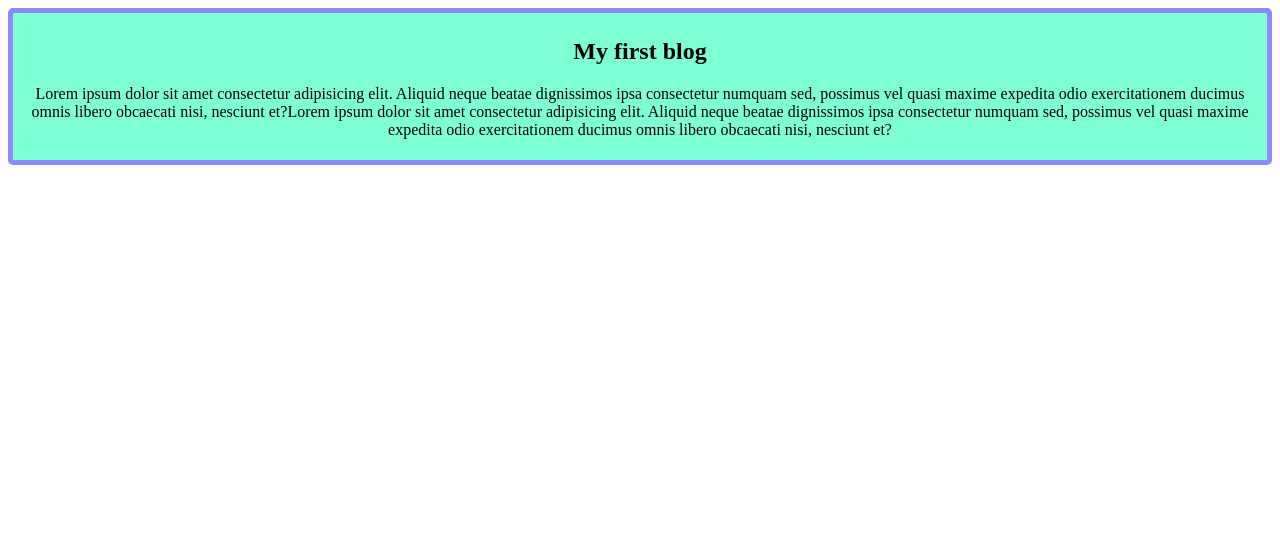
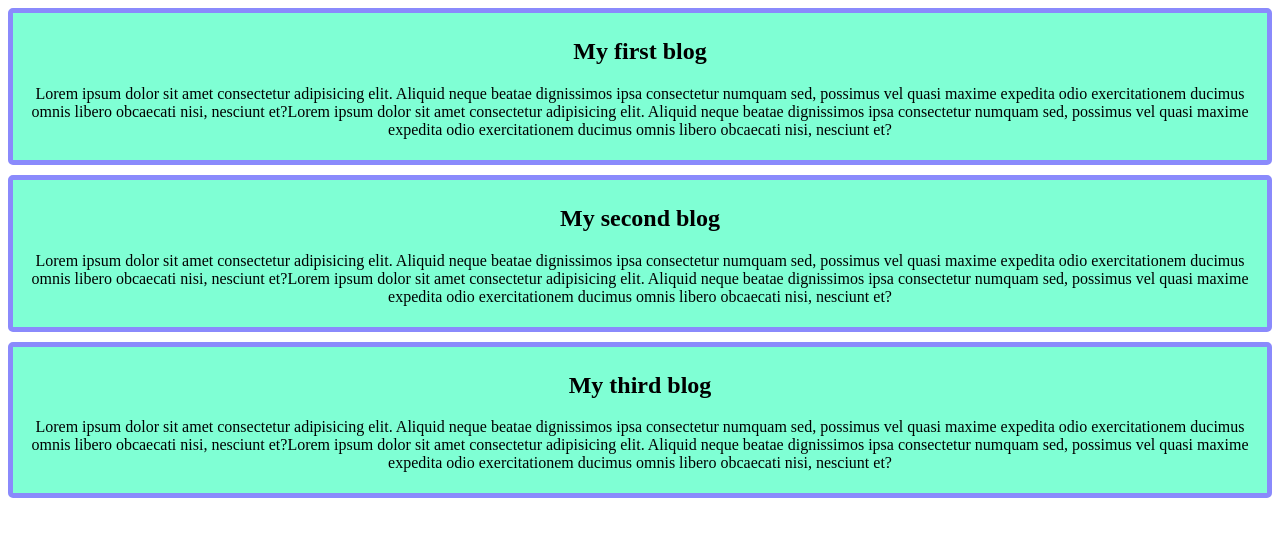
Before and after one commit to ashisplearn/my-simple-web, a plain HTML site: page index.html in a window 1280 px wide. Drawn offline with Linux system fonts and the light colour scheme.

Commit message:
added second and third blog

```diff
--- a/index.html
+++ b/index.html
@@ -11,5 +11,13 @@
         <h2>My first blog</h2>
         <p>Lorem ipsum dolor sit amet consectetur adipisicing elit. Aliquid neque beatae dignissimos ipsa consectetur numquam sed, possimus vel quasi maxime expedita odio exercitationem ducimus omnis libero obcaecati nisi, nesciunt et?Lorem ipsum dolor sit amet consectetur adipisicing elit. Aliquid neque beatae dignissimos ipsa consectetur numquam sed, possimus vel quasi maxime expedita odio exercitationem ducimus omnis libero obcaecati nisi, nesciunt et?</p>
     </div>
+    <div class="blog">
+        <h2>My second blog</h2>
+        <p>Lorem ipsum dolor sit amet consectetur adipisicing elit. Aliquid neque beatae dignissimos ipsa consectetur numquam sed, possimus vel quasi maxime expedita odio exercitationem ducimus omnis libero obcaecati nisi, nesciunt et?Lorem ipsum dolor sit amet consectetur adipisicing elit. Aliquid neque beatae dignissimos ipsa consectetur numquam sed, possimus vel quasi maxime expedita odio exercitationem ducimus omnis libero obcaecati nisi, nesciunt et?</p>
+    </div>
+    <div class="blog">
+        <h2>My third blog</h2>
+        <p>Lorem ipsum dolor sit amet consectetur adipisicing elit. Aliquid neque beatae dignissimos ipsa consectetur numquam sed, possimus vel quasi maxime expedita odio exercitationem ducimus omnis libero obcaecati nisi, nesciunt et?Lorem ipsum dolor sit amet consectetur adipisicing elit. Aliquid neque beatae dignissimos ipsa consectetur numquam sed, possimus vel quasi maxime expedita odio exercitationem ducimus omnis libero obcaecati nisi, nesciunt et?</p>
+    </div>
 </body>
 </html>
--- a/styles/style.css
+++ b/styles/style.css
@@ -4,5 +4,6 @@
     border: 5px solid rgb(138, 138, 252);
     border-radius: 5px;
     padding: 5px;
+    margin-bottom: 10px;
 
 }
```
